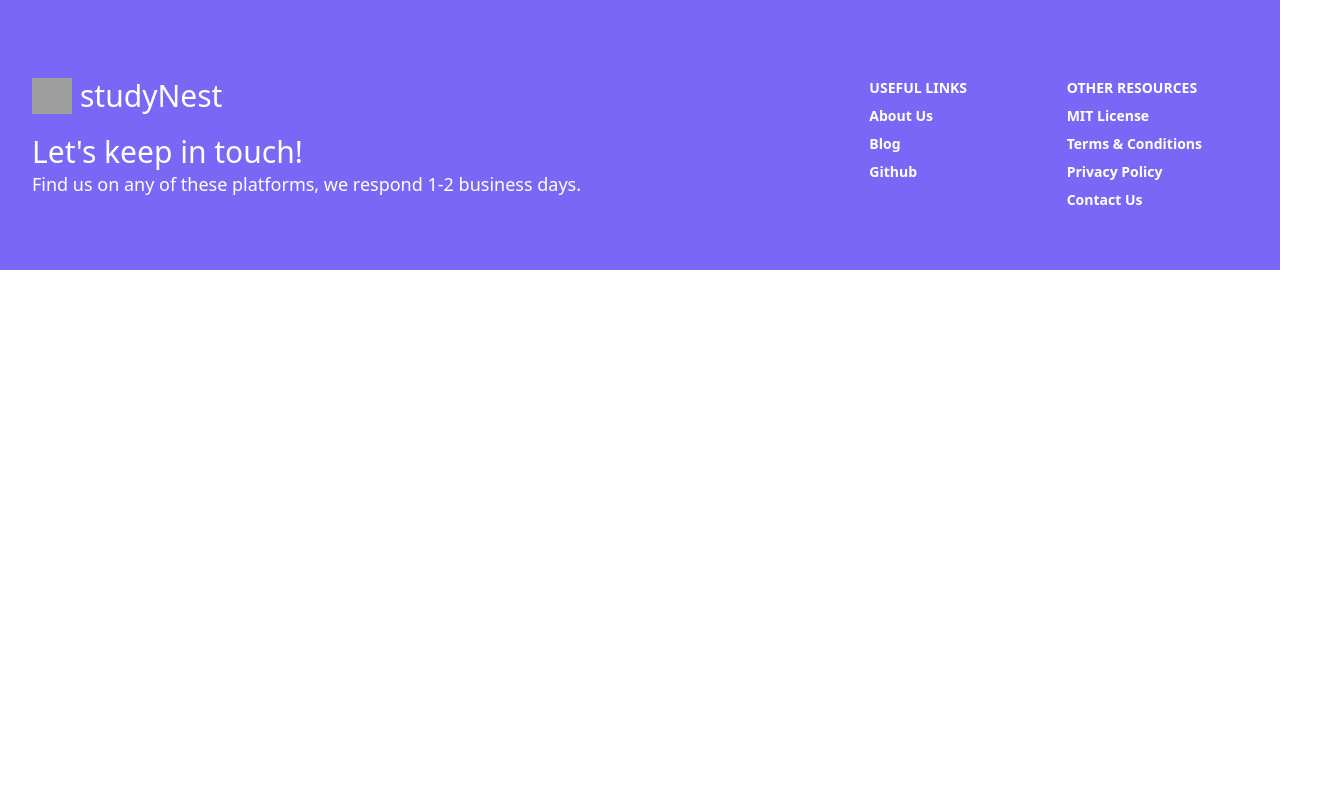
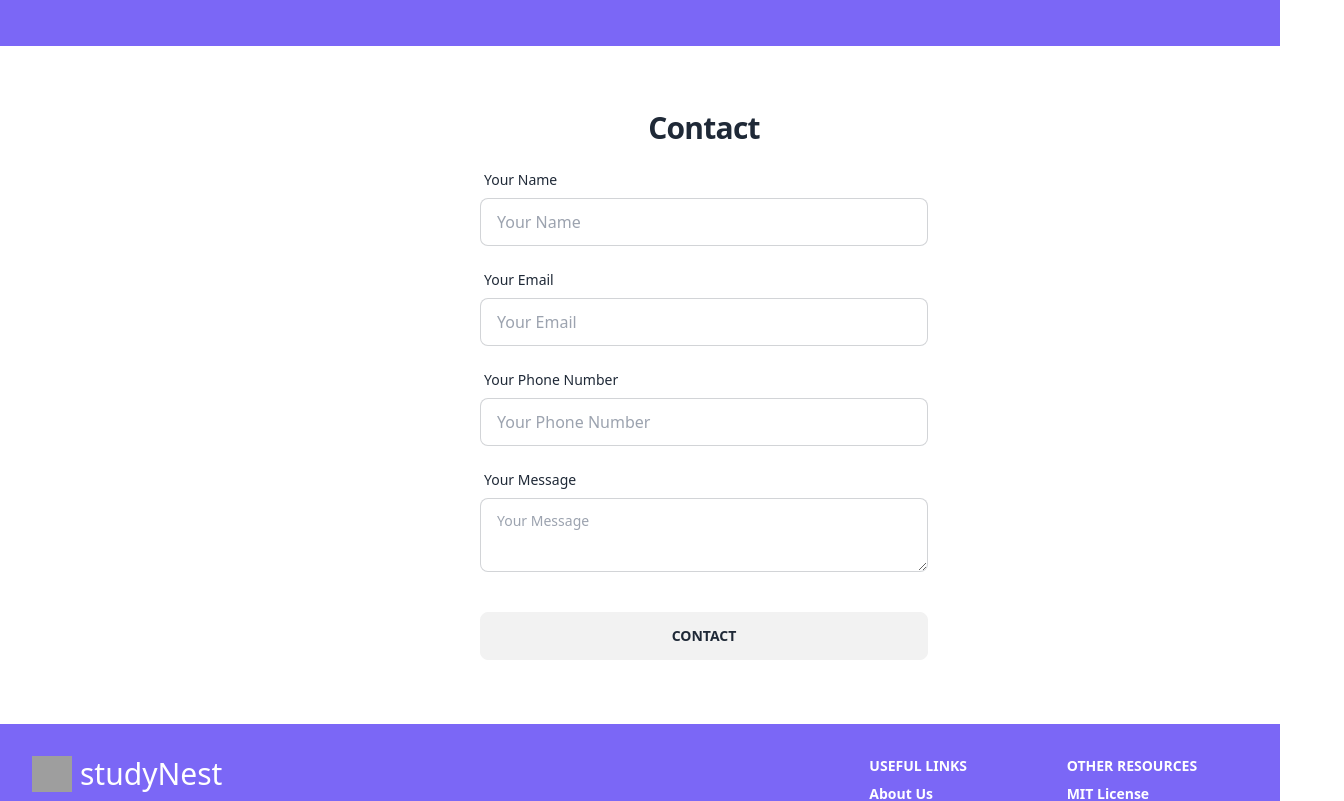
Before and after one commit to Shanta-Islam/task-management, a React (Vite) app: page / in a window 1280 px wide. Shown: the part 2553-3354 px from the top of the page, 1344 px wide, since content can reach past the window. Before the commit the page ends 2823 px from the top, so only its background shows below. Built offline with nearby package versions, Linux system fonts and the light colour scheme; no server answers; grey boxes are pictures that could not be loaded; some icons are missing.

Commit message:
contact form create

```diff
--- /dev/null
+++ b/src/Pages/Home/ContactUs.jsx
@@ -0,0 +1,41 @@
+
+const ContactUs = () => {
+    return (
+        <div className='container m-16'>
+            <div className='text-center'>
+                <h2 className="mb-4 text-4xl font-bold tracking-tight leading-none md:text-5xl xl:text-3xl dark:text-white">Contact</h2>
+            </div>
+            <form className="flex max-w-md flex-col gap-4 mx-auto" action='https://formspree.io/f/mvojplja' method='POST'>
+                <div className="form-control">
+                    <label className="label">
+                        <span className="label-text">Your Name</span>
+                    </label>
+                    <input type="text" name="name" placeholder="Your Name" className="input input-bordered" required />
+                </div>
+                <div className="form-control">
+                    <label className="label">
+                        <span className="label-text">Your Email</span>
+                    </label>
+                    <input type="email" name="email" placeholder="Your Email" className="input input-bordered" required />
+                </div>
+                <div className="form-control">
+                    <label className="label">
+                        <span className="label-text">Your Phone Number</span>
+                    </label>
+                    <input type="number" name="phone" placeholder="Your Phone Number" className="input input-bordered" required />
+                </div>
+                <div className="form-control">
+                    <label className="label">
+                        <span className="label-text">Your Message</span>
+                    </label>
+                    <textarea type="number" name="message" placeholder="Your Message" className="textarea textarea-bordered" required />
+                </div>
+                <div className="form-control mt-6">
+                    <button className="btn" type="submit">Contact</button>
+                </div>
+            </form>
+        </div>
+    );
+};
+
+export default ContactUs;
--- a/src/Pages/Home/Home.jsx
+++ b/src/Pages/Home/Home.jsx
@@ -1,4 +1,5 @@
 import Banner from "./Banner";
+import ContactUs from "./ContactUs";
 import Features from "./Features";
 import Fqa from "./Fqa";
 import Reviews from "./Reviews";
@@ -10,6 +11,7 @@ const Home = () => {
             <Features></Features>
             <Fqa></Fqa>
             <Reviews></Reviews>
+            <ContactUs></ContactUs>
         </div>
     );
 };
```
